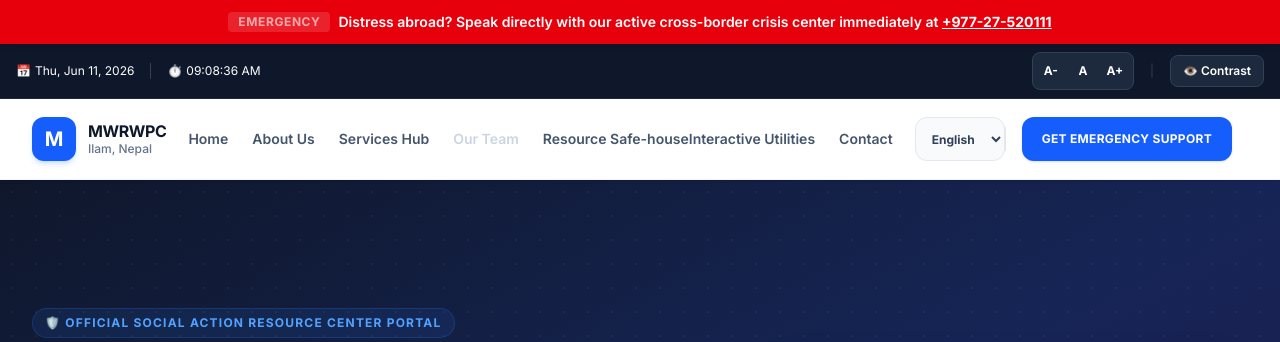
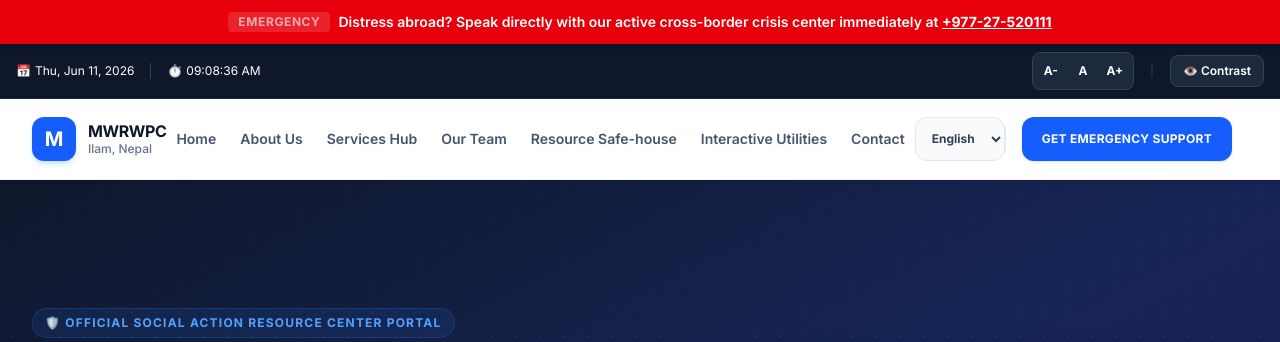
Before and after one commit to Luck-is-booming/migrant_worker, a Django app: page /en/ in a window 1280 px wide. Shown: the top 342 px of the page. Run offline with Django 5.2, Linux system fonts and the light colour scheme; data comes from the database, SQL or seed files in the repository; data that the repository does not hold is empty.

Commit message:
some fix and changes

```diff
--- a/templates/core/base.html
+++ b/templates/core/base.html
@@ -115,7 +115,7 @@
                     <a href="#home" class="hover:text-blue-600 transition-colors">{% translate "Home" %}</a>
                     <a href="#about" class="hover:text-blue-600 transition-colors">{% translate "About Us" %}</a>
                     <a href="#services" class="hover:text-blue-600 transition-colors">{% translate "Services Hub" %}</a>
-                    <a href="#team" class="text-slate-300 hover:text-white transition-colors">{% translate "Our Team" %}</a
+                    <a href="#team" class="hover:text-blue-600 transition-colors">{% translate "Our Team" %}</a>
                     <a href="#resource-center" class="hover:text-blue-600 transition-colors">{% translate "Resource Safe-house" %}</a>
                     <a href="#tools-section" class="hover:text-blue-600 transition-colors">{% translate "Interactive Utilities" %}</a>
                     <a href="#contact" class="hover:text-blue-600 transition-colors">{% translate "Contact" %}</a>
@@ -158,6 +158,7 @@
             <a href="#home" class="mobile-menu-item-link block px-4 py-3 rounded-xl text-slate-700 hover:bg-slate-50 hover:text-blue-600 font-semibold text-sm transition-all">🏠 {% translate "Home" %}</a>
             <a href="#about" class="mobile-menu-item-link block px-4 py-3 rounded-xl text-slate-700 hover:bg-slate-50 hover:text-blue-600 font-semibold text-sm transition-all">ℹ️ {% translate "About Us" %}</a>
             <a href="#services" class="mobile-menu-item-link block px-4 py-3 rounded-xl text-slate-700 hover:bg-slate-50 hover:text-blue-600 font-semibold text-sm transition-all">🛠️ {% translate "Services Hub" %}</a>
+            <a href="#team" class="mobile-menu-item-link block px-4 py-3 rounded-xl text-slate-700 hover:bg-slate-50 hover:text-blue-600 font-semibold text-sm transition-all">👥 {% translate "Our Team" %}</a>
             <a href="#resource-center" class="mobile-menu-item-link block px-4 py-3 rounded-xl text-slate-700 hover:bg-slate-50 hover:text-blue-600 font-semibold text-sm transition-all">🛡️ {% translate "Resource Safe-house" %}</a>
             <a href="#tools-section" class="mobile-menu-item-link block px-4 py-3 rounded-xl text-slate-700 hover:bg-slate-50 hover:text-blue-600 font-semibold text-sm transition-all">🧮 {% translate "Interactive Utilities" %}</a>
             <a href="#contact" class="mobile-menu-item-link block px-4 py-3 rounded-xl text-slate-700 hover:bg-slate-50 hover:text-blue-600 font-semibold text-sm transition-all">✉️ {% translate "Contact" %}</a>
```
